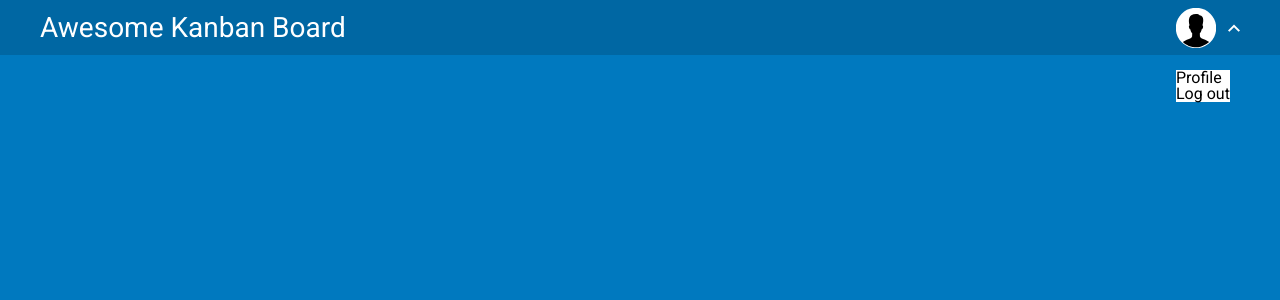
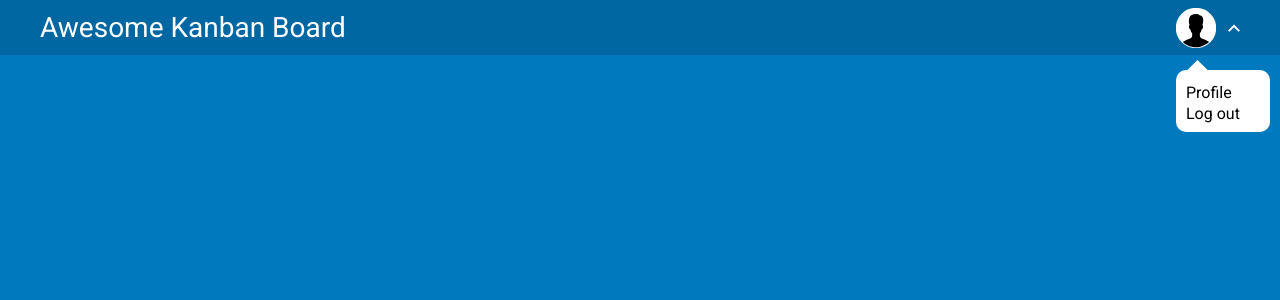
Before and after one commit to Silw13/Silw13-React.js_PJ-05, a React (Vite) app: page / in a window 1280 px wide. Both pictures are taken after a click on the element 1208 px from the left and 27 px from the top of the page. Shown: the top 300 px of the page. Built offline with nearby package versions, Linux system fonts and the light colour scheme.

Commit message:
dropDownMenu

```diff
--- a/src/components/userMenu/userMenu.jsx
+++ b/src/components/userMenu/userMenu.jsx
@@ -37,6 +37,7 @@ export default function UserMenu() {
                 {openMenu ? arrowOpen : arrowClose}
                 {openMenu && (
                     <div className="dropdownMenu">
+                        <div className="dropdownMenu__tail"></div>
                         <ul>
                             <li>Profile</li>
                             <li>Log out</li>
--- a/src/index.css
+++ b/src/index.css
@@ -174,4 +174,20 @@ table {
   position: absolute;
   background-color: white;
   top: 70px;
+  padding: 10px 30px 10px 10px;
+  border-radius: 10px;
 }
+
+.dropdownMenu li {
+  margin-top: 5px;
+}
+
+.dropdownMenu__tail {
+  background-color: white;
+  height: 15px;
+  width: 15px;
+  position: absolute;
+  top: -7px;
+  left: 14px;
+  transform: rotate(45deg);
+}
```
